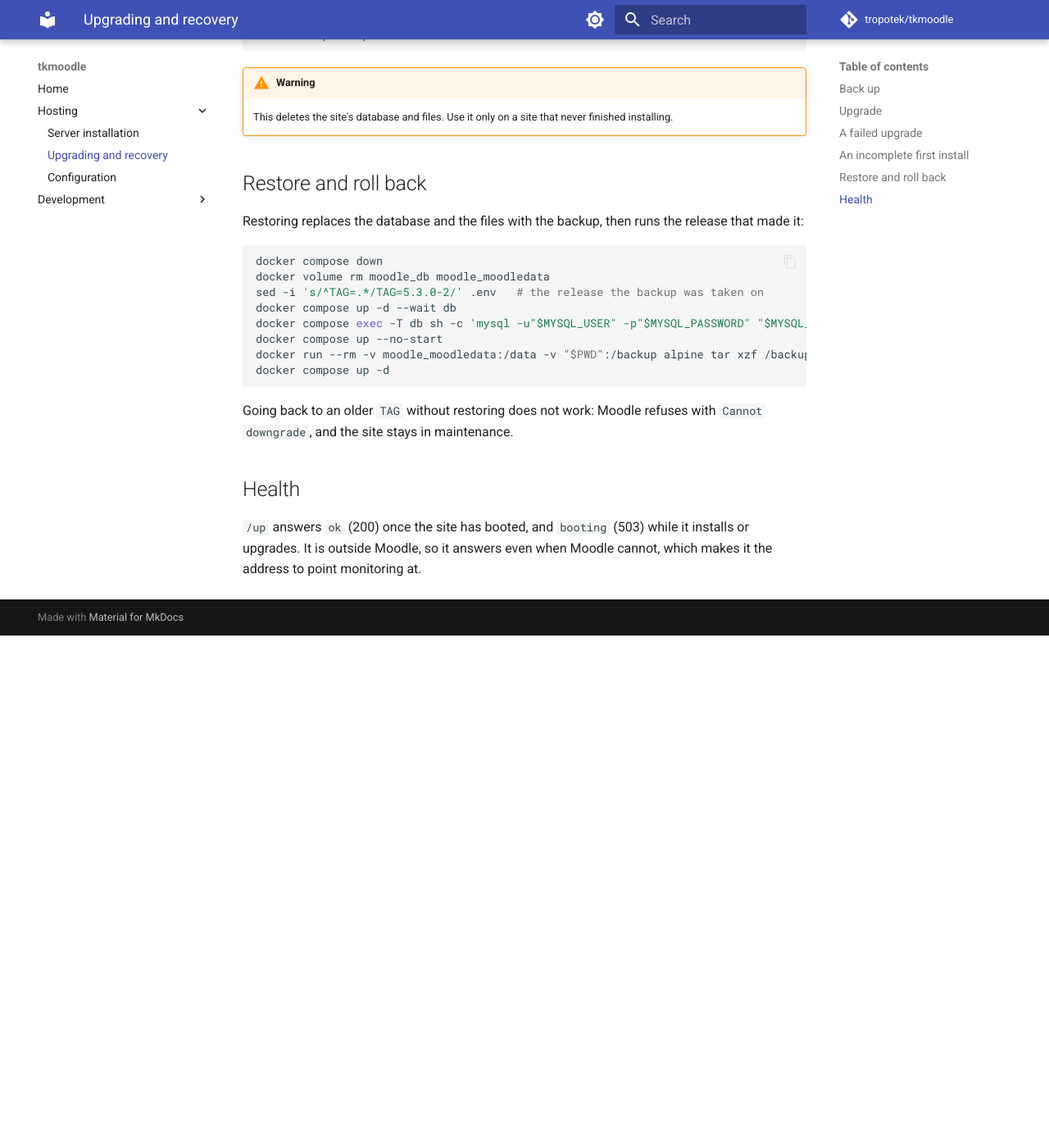
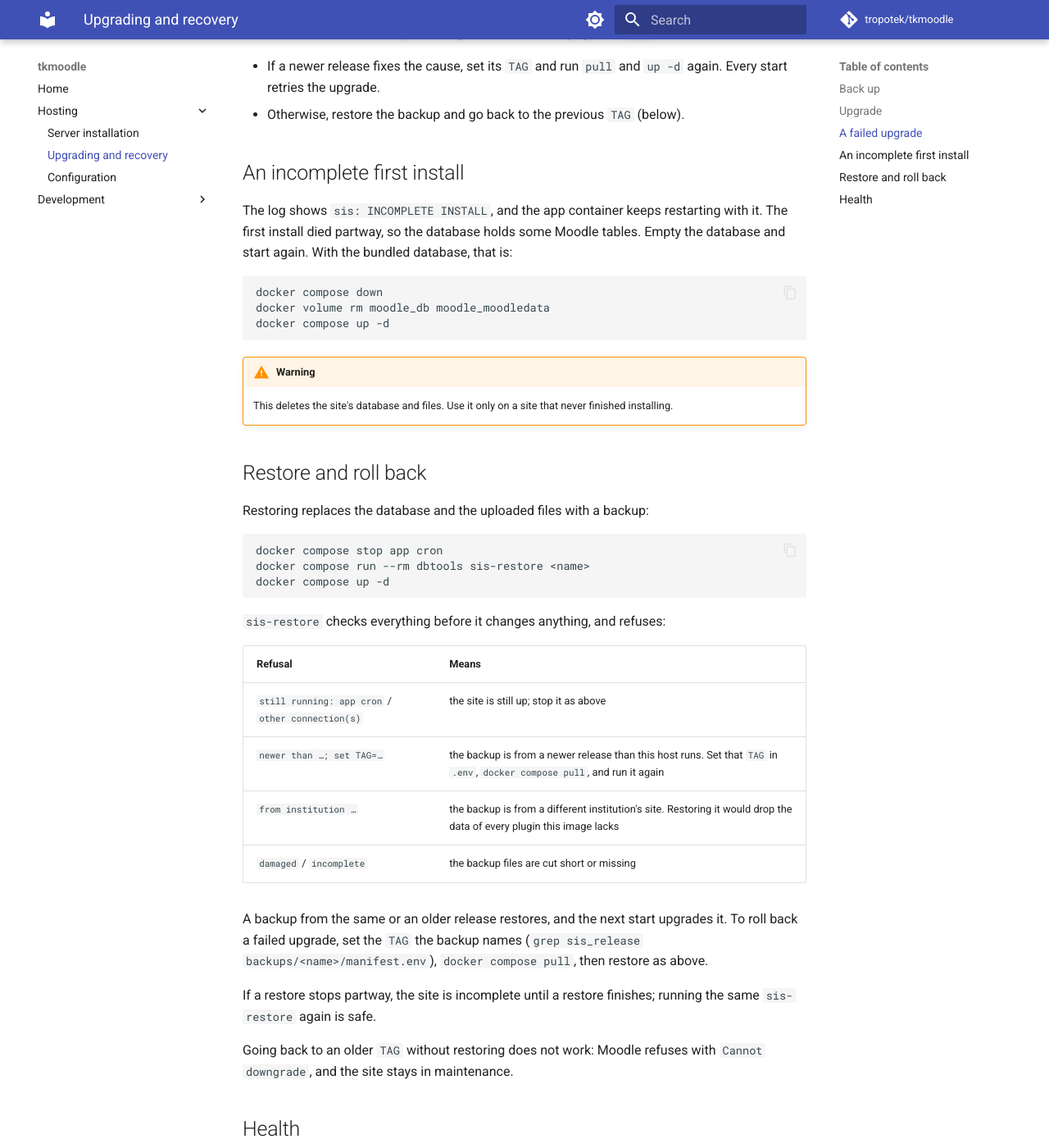
Before and after one commit to tropotek/tkmoodle, an MkDocs documentation site: the page built from docs/upgrading.md, in a window 1280 px wide and 1400 px high, scrolled down 1432 px. Shown: the whole window at 82% size. Built offline with MkDocs 1.6.1 and Material for MkDocs 9.7.7, drawn with Linux system fonts in a browser that asks for light colours; comment, search, counter and statistics services are not loaded; before the commit the page ends 2207 px from its top, so only the background shows below that; some of the changed text lies outside the part shown.

Commit message:
docs: backup and restore with dbtools; release pushes moodle-dbtools
Co-Authored-By: Claude Opus 5.5 <noreply@anthropic.com>

````diff
--- a/docs/upgrading.md
+++ b/docs/upgrading.md
@@ -5,16 +5,27 @@ cannot move a database back to an older version.
 
 ## Back up
 
-Stop the site so nothing changes mid-backup, then copy the database and the uploaded files:
-
 ```bash
-docker compose stop app cron
-docker compose exec -T db sh -c 'mysqldump -u"$MYSQL_USER" -p"$MYSQL_PASSWORD" --single-transaction --no-tablespaces "$MYSQL_DATABASE"' > moodle-db.sql
-docker run --rm -v moodle_moodledata:/data -v "$PWD":/backup alpine tar czf /backup/moodledata.tgz -C /data .
-docker compose start app cron
+docker compose run --rm dbtools sis-backup
 ```
 
-With an external database, take the dump on that server instead.
+The site stays up while it runs. The backup lands in `backups/<date-time>/`, or give it a name:
+`sis-backup before-5.3.0-4`. Add `--maintenance` to show Moodle's maintenance page while it runs,
+for a backup nobody can change halfway. The first run downloads the `dbtools` image, which shares
+its layers with the bundled database's.
+
+| File | Holds |
+|---|---|
+| `manifest.env` | the release and institution the site was running, and its Moodle version |
+| `db.sql.zst` | the database. Sessions, cache flags and the settings log are kept empty |
+| `moodledata.tar.zst` | uploaded files, without the caches Moodle rebuilds |
+
+Moodle's code isn't in the backup: it's in the image, and the manifest names the release that
+carries it. A backup never overwrites another, and a failed one leaves nothing behind. Old
+backups are yours to prune or copy elsewhere. [Configuration](configuration.md#backups) covers
+keeping them outside the site's folder.
+
+It works the same with an external database.
 
 ## Upgrade
 
@@ -63,18 +74,29 @@ docker compose up -d
 
 ## Restore and roll back
 
-Restoring replaces the database and the files with the backup, then runs the release that made it:
+Restoring replaces the database and the uploaded files with a backup:
 
 ```bash
-docker compose down
-docker volume rm moodle_db moodle_moodledata
-sed -i 's/^TAG=.*/TAG=5.3.0-2/' .env   # the release the backup was taken on
-docker compose up -d --wait db
-docker compose exec -T db sh -c 'mysql -u"$MYSQL_USER" -p"$MYSQL_PASSWORD" "$MYSQL_DATABASE"' < moodle-db.sql
-docker compose up --no-start
-docker run --rm -v moodle_moodledata:/data -v "$PWD":/backup alpine tar xzf /backup/moodledata.tgz -C /data
+docker compose stop app cron
+docker compose run --rm dbtools sis-restore <name>
 docker compose up -d
 ```
+
+`sis-restore` checks everything before it changes anything, and refuses:
+
+| Refusal | Means |
+|---|---|
+| `still running: app cron` / `other connection(s)` | the site is still up; stop it as above |
+| `newer than …; set TAG=…` | the backup is from a newer release than this host runs. Set that `TAG` in `.env`, `docker compose pull`, and run it again |
+| `from institution …` | the backup is from a different institution's site. Restoring it would drop the data of every plugin this image lacks |
+| `damaged` / `incomplete` | the backup files are cut short or missing |
+
+A backup from the same or an older release restores, and the next start upgrades it. To roll
+back a failed upgrade, set the `TAG` the backup names (`grep sis_release backups/<name>/manifest.env`),
+`docker compose pull`, then restore as above.
+
+If a restore stops partway, the site is incomplete until a restore finishes; running the same
+`sis-restore` again is safe.
 
 Going back to an older `TAG` without restoring does not work: Moodle refuses with `Cannot
 downgrade`, and the site stays in maintenance.
````
Also changed, not shown: docs/configuration.md (+21 -0 lines), docs/installation.md (+2 -1 lines), docs/releasing.md (+5 -1 lines), host/README.md (+2 -1 lines), 1 other file.
